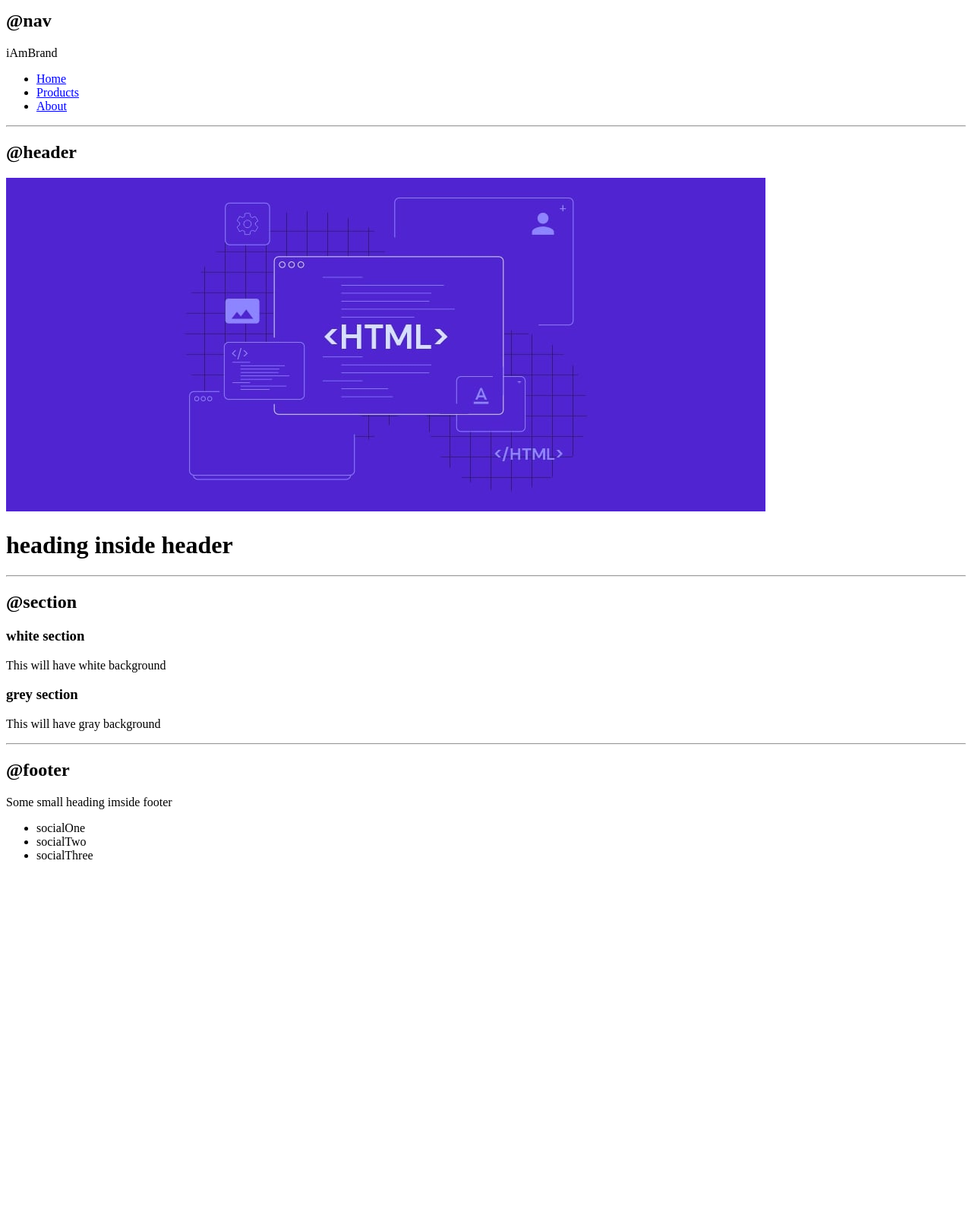
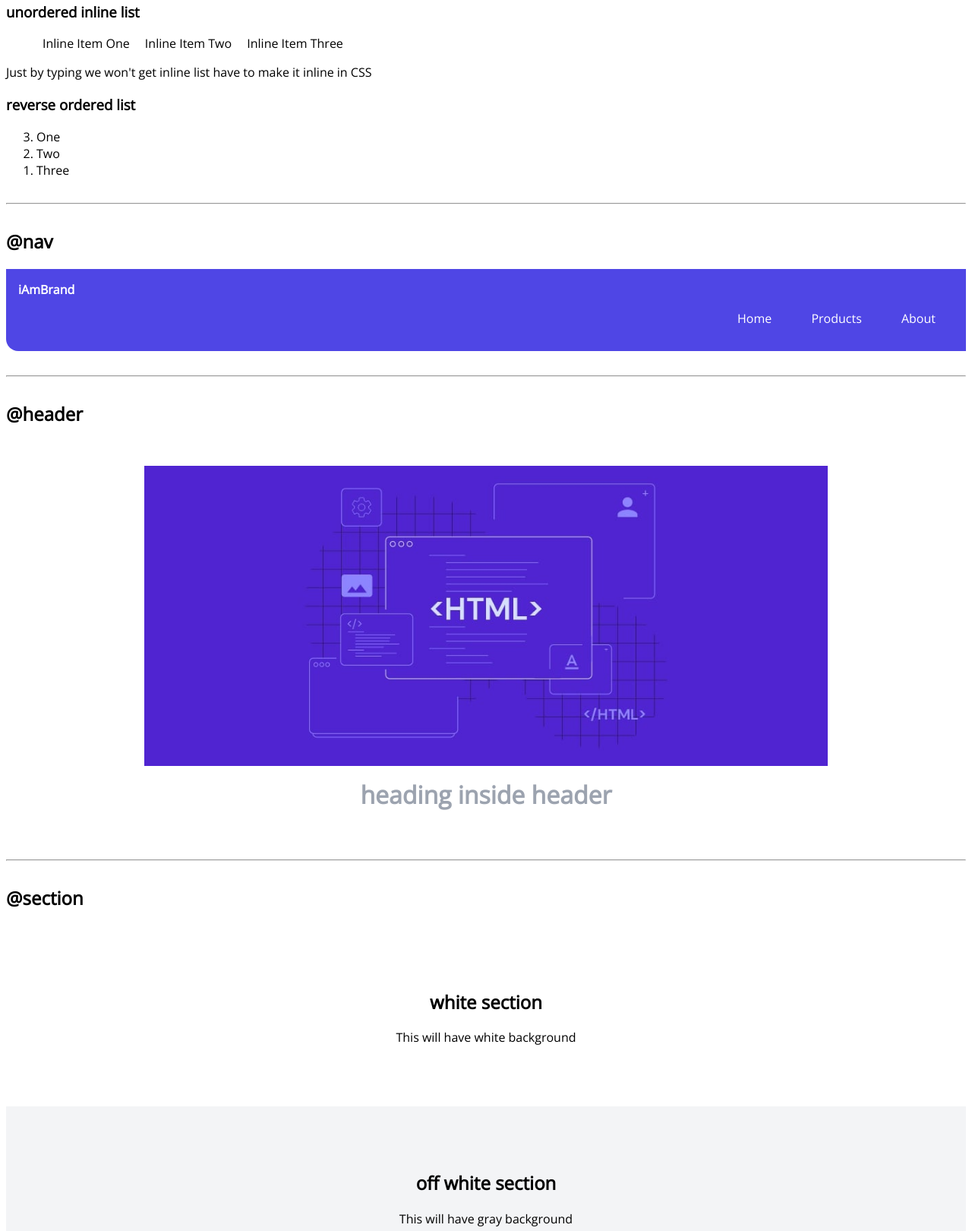
Before and after one commit to RahulTelgar/HTML-CSS, a plain HTML site: page index.html in a window 1280 px wide. Shown: the part 1180-2800 px from the top of the page at 76% size. Before the commit the page ends 2331 px from the top, so only its background shows below. Drawn offline with nearby package versions, Linux system fonts and the light colour scheme.

Commit message:
added style to the HTML using CSS

```diff
--- a/index.html
+++ b/index.html
@@ -5,10 +5,12 @@
     <meta http-equiv="X-UA-Compatible" content="IE=edge">
     <meta name="viewport" content="width=device-width, initial-scale=1.0">
     <title>Component library</title>
+    <link rel="stylesheet" href="style.css">
 </head>
 <body>
     <h1>Hey! welcome to Rahul's component library.</h1>
     <p>I want to make a library which would make all my projects look good and consistent.</p>
+
 
     <hr >
 
@@ -18,6 +20,7 @@
     <h1>This is the biggest heading</h1>
     <h2>This is the second biggest heading</h2>
     <p>Let me show you the normal text. This is free flowing and will wrap at the end like a paragraph.</p>
+    <p>This paragraph has a <strong>bold</strong> text</p>
     <small>This is relatively smaller text</small>
 
     <hr>
@@ -26,23 +29,23 @@
 
     <h3>This is the third biggest heading</h3>
     <h3>fluid container</h3>
-    <div>This is a fluid container and it will go till the end of the page</div>
+    <div class="container"> This is a fluid container and it will go till the end of the page</div>
 
     <h3>center container</h3>
-    <div>This is a centered container and it will go till the specified width</div>
+    <div class="container container-center">This is a centered container and it will go till the specified width</div>
 
     <hr>
 
     <h2>@links</h2>
 
-    <a href="/">Primary Link</a>
-    <a href="/">Secondary Link</a>
+    <a class="link link-primary" href="/">Primary Link</a>
+    <a class="link link-secondary" href="/">Secondary Link</a>
 
     <hr>
 
     <h2>@lists</h2>
     <h3>unordered list</h3>
-    <ul>
+    <ul class="list-non-bullet">
         <li>Item One</li>
         <li>Item Two</li>
         <li>Item Three</li>
@@ -52,17 +55,17 @@
 
     <h3> unordered inline list</h3>
 
-    <ul>
-        <li>Inline Item One</li>
-        <li>Inline Item Two</li>
-        <li>Inline Item Three</li>
+    <ul class="list-non-bullet">
+        <li class="list-item-inline">Inline Item One</li>
+        <li class="list-item-inline">Inline Item Two</li>
+        <li class="list-item-inline">Inline Item Three</li>
 
     </ul>
     <p>Just by typing we won't get inline list have to make it inline in CSS</p>
 
     <h3>reverse ordered list</h3>
 
-    <ol>
+    <ol reversed>
         <li>One</li>
         <li>Two</li>
         <li>Three</li>
@@ -72,17 +75,17 @@
 
     <h2>@nav</h2>
 
-    <nav>
-        <div>iAmBrand</div>
-        <ul>
-            <li>
-                <a href="/">Home</a>
+    <nav class="navigation container">
+        <div class="nav-brand">iAmBrand</div>
+        <ul class="list-non-bullet nav-pills">
+            <li class="list-item-inline">
+                <a class="link" href="/">Home</a>
             </li>
-            <li>
-                <a href="/">Products</a>
+            <li class="list-item-inline">
+                <a class="link" href="/">Products</a>
             </li>
-            <li>
-                <a href="/">About</a>
+            <li class="list-item-inline">
+                <a class="link" href="/">About</a>
             </li>
         </ul>
     </nav>
@@ -90,34 +93,36 @@
     <hr>
 
     <h2>@header</h2>
-    <header>
-        <img src="image/Header1.jpg"/>
-        <h1>heading inside header</h1>
+    <header class="header">
+        <img class="header-img"src="image/Header1.jpg"/>
+        <h1 class="header-heading">heading inside header</h1>
     </header>
 
     <hr>
 
     <h2>@section</h2>
-    <section>
-        <h3>white section</h3>
+    <section class="section">
+        <div class="section section-center"><h1>white section</h1>
         <p>This will have white background</p>
     </section>
+        </div>
 
-    <section>
-        <h3>grey section</h3>
+    <section class="section ow">
+        <div class="section section-center"> <h1>off white section</h1>
         <p>This will have gray background</p>
     </section>
+        </div>
 
     <hr>
 
     <h2>@footer</h2>
 
-    <footer>
-        <div>Some small heading imside footer</div>
-        <ul>
-            <li>socialOne</li>
-            <li>socialTwo</li>
-            <li>socialThree</li>
+    <footer class="footer">
+        <div class="footer-header">Some small heading inside footer</div>
+        <ul class="social-links list-non-bullet">
+            <li class="list-item-inline"> <a class="link" href = "/" >socialOne</a></li>
+            <li class="list-item-inline"> <a class="link" href = "/" >socialTwo</a></li>
+            <li class="list-item-inline"> <a class="link" href = "/" >socialThree</a></li>
         </ul>
     </footer>
 </body>
--- /dev/null
+++ b/style.css
@@ -0,0 +1,133 @@
+@import url('https://fonts.googleapis.com/css2?family=Open+Sans:wght@300;400&display=swap');
+
+
+:root{
+    --primary-color: #4f46e5;
+    --dark-gray: #9ca3af;
+    --off-white: #f3f4f6;
+}
+
+
+body{
+    font-family: 'Open Sans', sans-serif;
+}
+
+hr {
+    margin: 2rem 0rem;
+}
+
+
+/** containers **/
+.container{
+    padding: 0rem 1rem;
+}
+
+.container-center{
+    max-width: 600px;
+    margin: auto;
+}
+
+
+/** links **/
+.link{
+    text-decoration: none;
+    padding: 0.5rem 1rem;
+}
+
+.link-primary {
+    background-color: var(--primary-color);
+    border-radius: 0.5rem;
+    color: white;
+}
+
+.link-secondary{
+    color: var(--primary-color);
+    border-radius: 0.5rem;
+    border: 1px solid var(--primary-color);
+}
+
+
+/** lists **/
+.list-non-bullet{
+    list-style: none;
+}
+
+.list-item-inline{
+    display: inline;
+    padding: 0rem 0.5rem;
+}
+
+
+/** navigation **/
+.navigation{
+    background-color: #4f46e5;
+    color: white;
+    border-bottom-left-radius: 1rem;
+    padding: 1rem;
+}
+.navigation .nav-brand{
+    font-weight: bold;
+}
+
+.nav-pills{
+    text-align: right;
+}
+
+.navigation .link{
+    color: white;
+}
+
+
+/** header **/
+.header{
+    padding: 2rem;
+}
+
+.header .header-img{
+    max-width: 900px;
+    display: block;
+    margin: auto;
+}
+
+.header .header-heading{
+    text-align: center;
+    padding-top: 1rem;
+    color: var(--dark-gray);
+    max-width: 350px;
+    margin: auto;
+}
+
+
+/** section **/
+.section{
+    padding: 2rem;
+}
+.section h1{
+    text-align: center;
+}
+
+.ow{
+    background-color: var(--off-white);
+}
+
+.section ,section-center{
+    text-align: center;
+}
+
+
+/** footer **/
+.footer{
+    background-color: var(--primary-color);
+    padding: 2rem 0rem;
+    text-align: center;
+    color: white;
+    border-top-right-radius: 1rem;
+}
+
+.footer .link{
+    color: white;
+}
+
+.footer ul{
+    padding-inline-start: 0px;
+}
```
